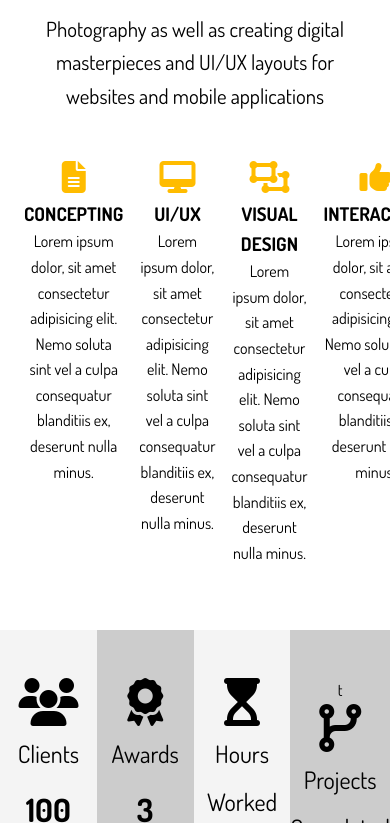
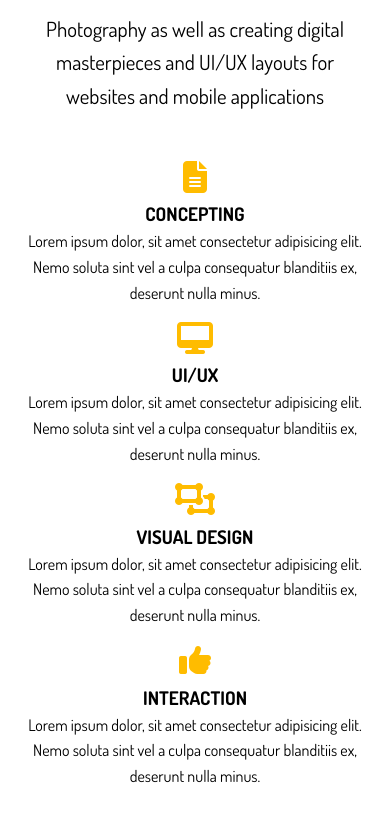
Before and after one commit to jamesoviejefferson/Portfolio-Website, a website: page dist/index.html in a window 390 px wide. Shown: the part 259-1082 px from the top of the page. Drawn offline with Linux system fonts and the light colour scheme.

Commit message:
responsivesness

```diff
--- a/scss/_media.scss
+++ b/scss/_media.scss
@@ -26,10 +26,25 @@
         &-home {
             height: 10rem;
             border-bottom: 3px solid $main-color;
+            background-position: 20% 30%;
 
             .header-content {
                 display: none;
             }
         }
+
+        &-inner {
+            height: 10rem;
+        }
+    }
+
+    // Stack Gird Coumns
+    #home-a .specials,
+    #home-b .stats,
+    #home-c .process,
+    #about-d .testimonials,
+    #contact-b .contact-info,
+    .items {
+        grid-template-columns: 1fr;
     }
 }
--- a/scss/main.scss
+++ b/scss/main.scss
@@ -83,6 +83,7 @@ img {
         background: $bg-image no-repeat center right/cover;
         height: 100vh;
         color: #fff;
+
 
         // Header Content
         .header-content {
@@ -409,5 +410,5 @@ img {
     }
 }
 
-
-@import 'media'
+// Import Media Queries
+@import 'media';
```
Also changed, not shown: dist/css/main.css.
